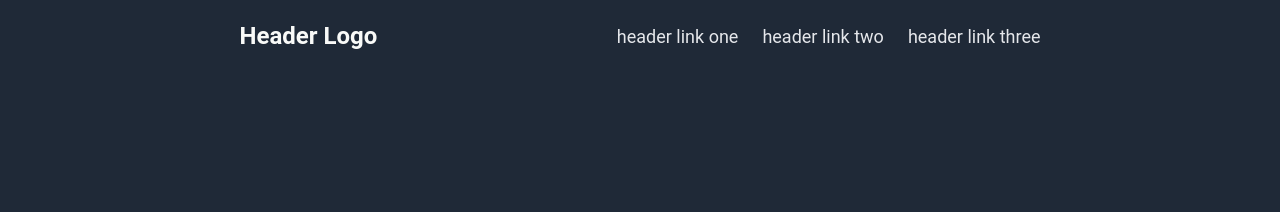
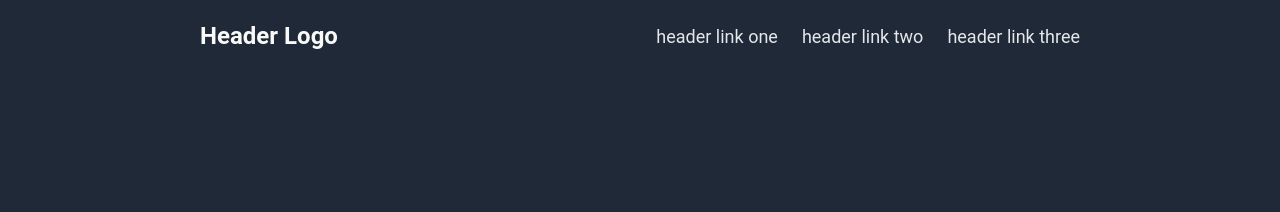
Before and after one commit to edfan1/odin-landing-page, a plain HTML site: page index.html in a window 1280 px wide. Shown: the top 212 px of the page. Drawn offline with Linux system fonts and the light colour scheme.

Commit message:
Aligned header with initial pane information

```diff
--- a/styles.css
+++ b/styles.css
@@ -27,7 +27,8 @@ button {
     height: 72px;
     background: #1F2937;
     display: flex;
-    justify-content: space-evenly;
+    justify-content: space-between;
+    padding: 0 200px;
     align-items: center;
 }
 
@@ -58,7 +59,7 @@ button {
     justify-content: center;
     align-items: center;
     gap: 48px;
-    padding: 150px 250px;
+    padding: 150px 200px;
 }
 
 .intial-container {
```
